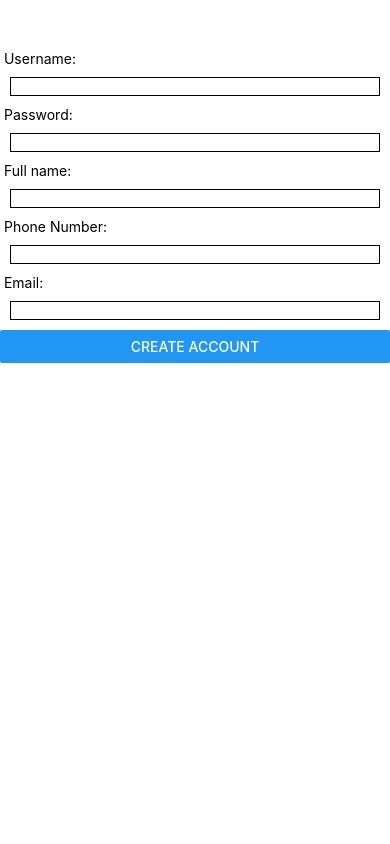
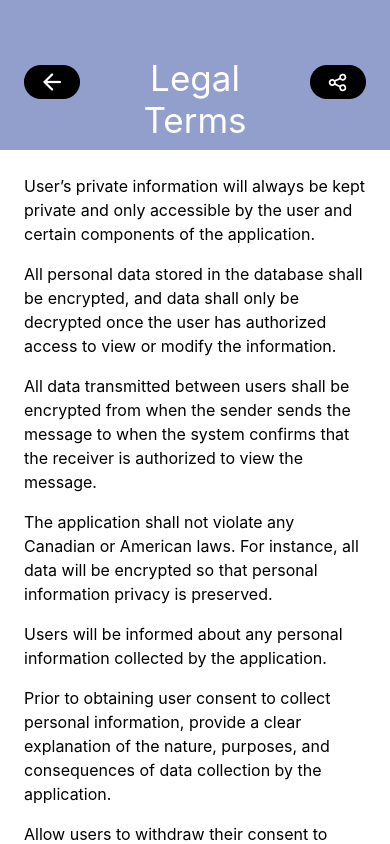
Before and after one commit to adam-mak/Poolber, a React Native app in the folder D4/CarpoolProjectExpo/: screen / in a window 390 px wide. Built offline with nearby package versions, Linux system fonts and the light colour scheme.

Commit message:
Fix styling to legal page by adding padding
Renamed styles for Banner.js file

```diff
--- a/D4/CarpoolProjectExpo/App.js
+++ b/D4/CarpoolProjectExpo/App.js
@@ -8,6 +8,7 @@ import Rating from "./components/Rating";
 import RegisterPage from "./components/RegisterPage";
 import LoginPage from "./components/LoginPage";
 import MakeAccount from "./components/MakeAccount";
+import LegalTerms from "./components/legalTerms/legalTerms";
 
 export default function App() {
   const [loaded] = useFonts({
@@ -22,9 +23,9 @@ export default function App() {
 
   return (
     <>
+      <LegalTerms />
       {/* <RegisterPage />
       <LoginPage /> */}
-      <MakeAccount />
       {/* <View style={styles.container}>
 		<Text>Open up App.js to start working on your app!</Text>
 		<StatusBar style="auto" />
--- a/D4/CarpoolProjectExpo/components/Banner.js
+++ b/D4/CarpoolProjectExpo/components/Banner.js
@@ -12,7 +12,7 @@ const Banner = ({ pageTitle, header, name }) => (
         <Pressable>
           <Image source={require("../assets/images/return_arrow.png")} />
         </Pressable>
-        <Text style={styles.editProfile}>{pageTitle}</Text>
+        <Text style={styles.pageTitleStyle}>{pageTitle}</Text>
         <Pressable>
           <Image source={require("../assets/images/share_icon.png")} />
         </Pressable>
@@ -39,7 +39,7 @@ const styles = StyleSheet.create({
     justifyContent: "space-between",
     alignItems: "center",
   },
-  editProfile: {
+  pageTitleStyle: {
     color: "white",
     fontSize: 15,
   },
--- /dev/null
+++ b/D4/CarpoolProjectExpo/components/legalTerms/Banner.js
@@ -0,0 +1,41 @@
+import { Pressable, StyleSheet, Text, View, Image } from "react-native";
+
+const Banner = ({ pageTitle }) => (
+  <>
+    <View style={styles.topBanner}>
+      <View style={styles.icons}>
+        <Pressable>
+          <Image source={require("../../assets/images/return_arrow.png")} />
+        </Pressable>
+        <Text style={styles.pageTitleStyle}>{pageTitle}</Text>
+        <Pressable>
+          <Image source={require("../../assets/images/share_icon.png")} />
+        </Pressable>
+      </View>
+    </View>
+  </>
+);
+
+const styles = StyleSheet.create({
+  topBanner: {
+    height: 150,
+    backgroundColor: "#929FCC",
+    paddingHorizontal: 24,
+    paddingVertical: 32,
+  },
+  icons: {
+    flexDirection: "row",
+    justifyContent: "space-between",
+    alignItems: "center",
+  },
+  pageTitleStyle: {
+    color: "white",
+    textAlign: "center",
+    top: 25,
+    fontSize: 35,
+    width: 200,
+    height: 100,
+  },
+});
+
+export default Banner;
--- /dev/null
+++ b/D4/CarpoolProjectExpo/components/legalTerms/legalTerms.js
@@ -0,0 +1,82 @@
+import React, { useState } from "react";
+import { ScrollView, StyleSheet, Text, View } from "react-native";
+
+import Banner from "./Banner";
+
+export default function LegalTermsPage() {
+  const [requirements] = useState([
+    {
+      rule: "User’s private information will always be kept private and only accessible by the user and certain components of the application.",
+      key: "a",
+    },
+    {
+      rule: "All personal data stored in the database shall be encrypted, and data shall only be decrypted once the user has authorized access to view or modify the information.",
+      key: "b",
+    },
+    {
+      rule: "All data transmitted between users shall be encrypted from when the sender sends the message to when the system confirms that the receiver is authorized to view the message.",
+      key: "c",
+    },
+    {
+      rule: "The application shall not violate any Canadian or American laws. For instance, all data will be encrypted so that personal information privacy is preserved.",
+      key: "d",
+    },
+    {
+      rule: "Users will be informed about any personal information collected by the application.",
+      key: "e",
+    },
+    {
+      rule: "Prior to obtaining user consent to collect personal information, provide a clear explanation of the nature, purposes, and consequences of data collection by the application.",
+      key: "f",
+    },
+    {
+      rule: "Allow users to withdraw their consent to have their personal information collected at any time.",
+      key: "g",
+    },
+    {
+      rule: "Taxi companies partnered with the application must ensure licensing requirements for their taxi drivers",
+      key: "h",
+    },
+    {
+      rule: "Taxi companies partnered with the application must have adequate insurance coverage to protect all passengers in any taxi",
+      key: "i",
+    },
+    {
+      rule: "Taxi companies partnered with the application must have their taxi fares exceed the city or province’s taxi fare regulations",
+      key: "j",
+    },
+  ]);
+
+  return (
+    <ScrollView contentContainerStyle={styles.contentContainer}>
+      <Banner pageTitle="Legal Terms" />
+
+      <View style={styles.legalPageContainer}>
+        {requirements.map((item) => {
+          return (
+            <View key={item.key} style={styles.itemContainer}>
+              <Text style={styles.item}>{item.rule}</Text>
+            </View>
+          );
+        })}
+      </View>
+    </ScrollView>
+  );
+}
+
+const styles = StyleSheet.create({
+  contentContainer: {
+    flexGrow: 1,
+    paddingBottom: 16,
+  },
+  itemContainer: {
+    marginBottom: 16,
+  },
+  item: {
+    fontSize: 16,
+    lineHeight: 24,
+  },
+  legalPageContainer: {
+    padding: 24,
+  },
+});
--- a/D4/CarpoolProjectExpo/package.json
+++ b/D4/CarpoolProjectExpo/package.json
@@ -15,11 +15,8 @@
     "firebase": "^9.19.1",
     "react": "18.2.0",
     "react-native": "0.71.6",
-<<<<<<< HEAD
     "react-native-screens": "~3.20.0",
     "react-native-safe-area-context": "4.5.0",
-=======
->>>>>>> 9bcad1d (legal stuff and create account page)
     "react-native-svg": "13.4.0",
     "expo-font": "~11.1.1"
   },
```
